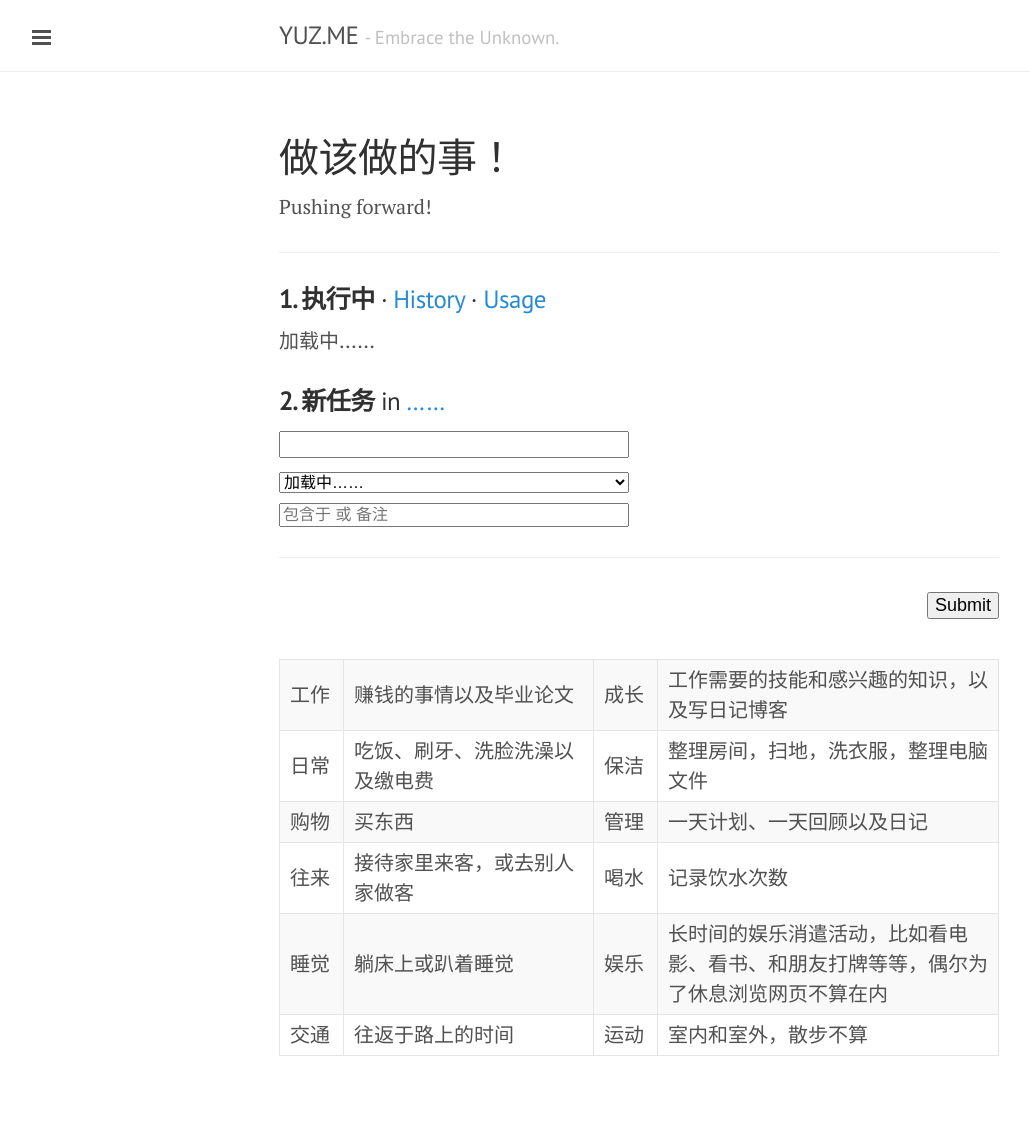
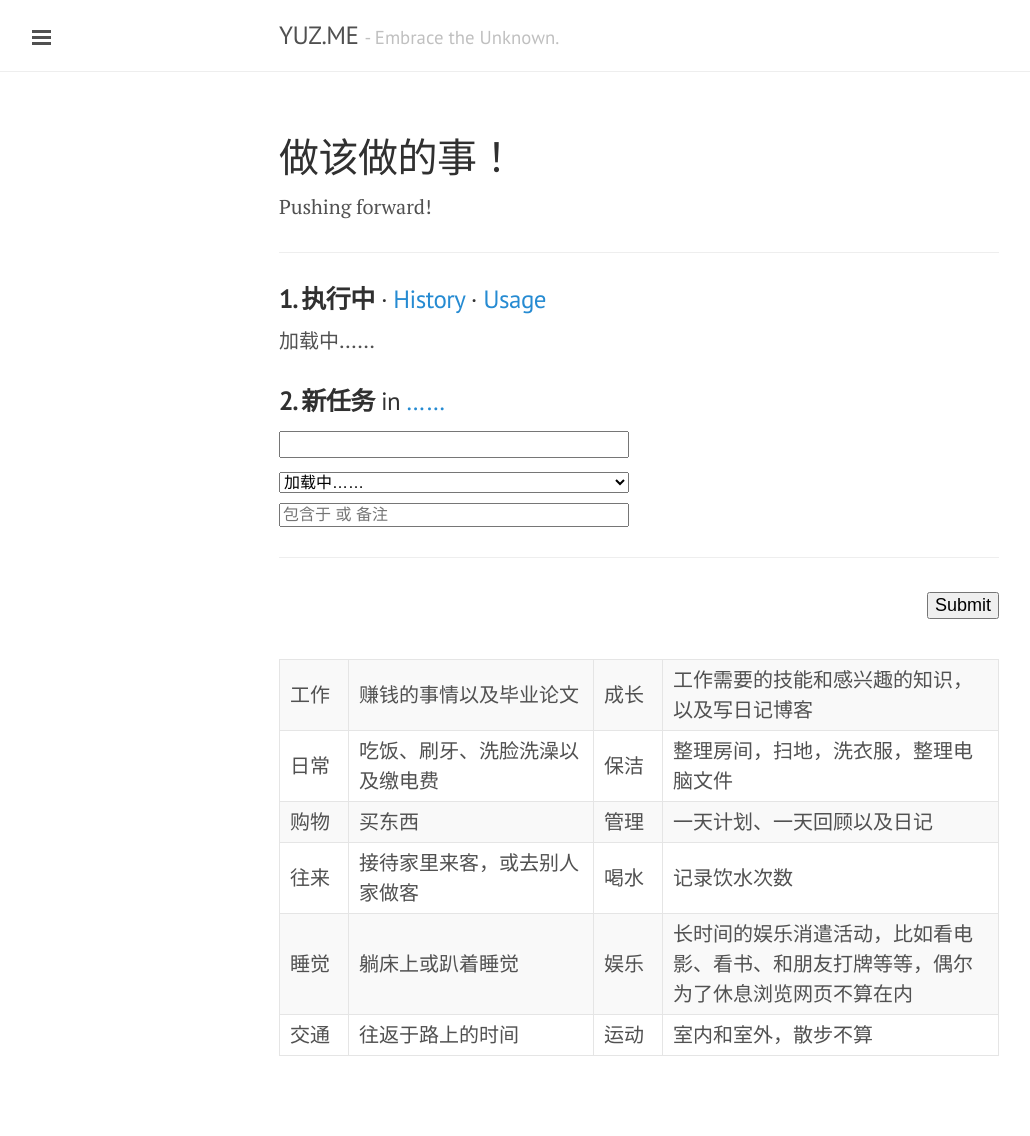
Before and after one commit to yusite/yuz.me, a Jekyll site: the page built from log.md, in a window 1280 px wide. Shown: the whole page, without its empty margins (1-1031 px from the left). Built offline with Jekyll 4.4.1, drawn with Linux system fonts in a browser that asks for light colours; Markdown is read by kramdown in place of the engine named in the settings.

Commit message:
update log page

```diff
--- a/log.md
+++ b/log.md
@@ -44,10 +44,10 @@ Pushing forward!
 <table style="margin-top:40px;">
   <tbody>
     <tr>
-        <td style="width:64px;">工作</td>
-        <td style="width:250px;">赚钱的事情以及毕业论文</td>
-        <td style="width:64px;">成长</td>
-        <td style="width:341px;">工作需要的技能和感兴趣的知识，以及写日记博客</td>
+        <td style="width:69px;">工作</td>
+        <td style="width:245px;">赚钱的事情以及毕业论文</td>
+        <td style="width:69px;">成长</td>
+        <td style="width:336px;">工作需要的技能和感兴趣的知识，以及写日记博客</td>
     </tr>
     <tr>
         <td>日常</td>
```
